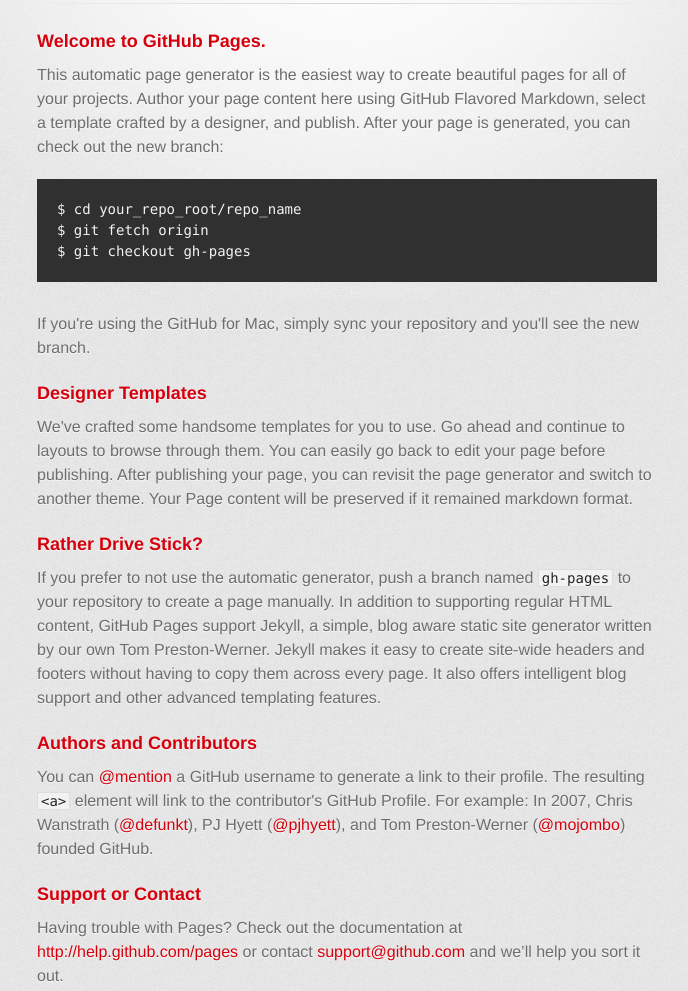
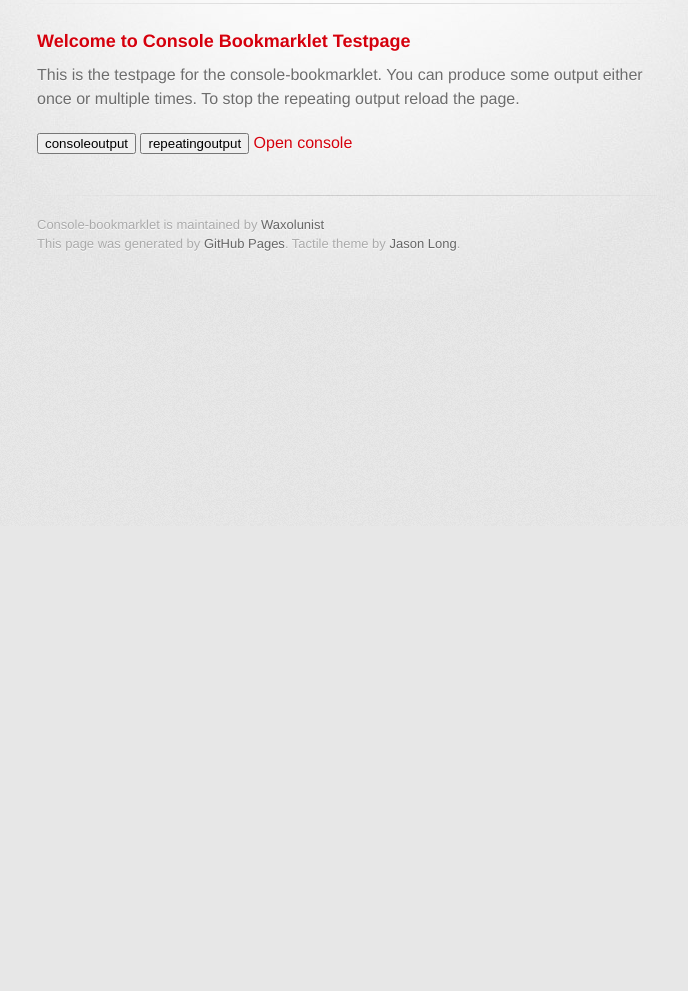
Before and after one commit to Waxolunist/console-bookmarklet, a plain HTML site: page index.html in a window 1280 px wide. Shown: the part 274-1265 px from the top of the page, without its empty margins (293-981 px from the left). After the commit the page ends 800 px from the top, so only its background shows below. Drawn offline with Linux system fonts and the light colour scheme; a web font is replaced by a local one.

Commit message:
Updated ghpages

```diff
--- a/index.html
+++ b/index.html
@@ -11,6 +11,21 @@
     <script src="//html5shiv.googlecode.com/svn/trunk/html5.js"></script>
     <![endif]-->
     <title>Console-bookmarklet by Waxolunist</title>
+    <script>
+      function sampleoutput () {
+        console.error(new Date());
+        console.warn(new Date());
+        console.info(new Date());
+        console.debug(new Date());
+        console.log(new Date());
+      }
+
+      function repeatingLog () {
+        setInterval(function () {
+          sampleoutput();
+        }, 1000);
+      }
+    </script>
   </head>
 
   <body>
@@ -31,34 +46,16 @@
         <hr>
 
         <section id="main_content">
-          <h3>Welcome to GitHub Pages.</h3>
+          <h3>Welcome to Console Bookmarklet Testpage</h3>
 
-<p>This automatic page generator is the easiest way to create beautiful pages for all of your projects. Author your page content here using GitHub Flavored Markdown, select a template crafted by a designer, and publish. After your page is generated, you can check out the new branch:</p>
+<p>This is the testpage for the console-bookmarklet. You can produce some output either once or multiple times. To stop the repeating output reload the page.</p>
 
-<pre><code>$ cd your_repo_root/repo_name
-$ git fetch origin
-$ git checkout gh-pages
-</code></pre>
-
-<p>If you're using the GitHub for Mac, simply sync your repository and you'll see the new branch.</p>
-
-<h3>Designer Templates</h3>
-
-<p>We've crafted some handsome templates for you to use. Go ahead and continue to layouts to browse through them. You can easily go back to edit your page before publishing. After publishing your page, you can revisit the page generator and switch to another theme. Your Page content will be preserved if it remained markdown format.</p>
-
-<h3>Rather Drive Stick?</h3>
-
-<p>If you prefer to not use the automatic generator, push a branch named <code>gh-pages</code> to your repository to create a page manually. In addition to supporting regular HTML content, GitHub Pages support Jekyll, a simple, blog aware static site generator written by our own Tom Preston-Werner. Jekyll makes it easy to create site-wide headers and footers without having to copy them across every page. It also offers intelligent blog support and other advanced templating features.</p>
-
-<h3>Authors and Contributors</h3>
-
-<p>You can <a href="https://github.com/blog/821" class="user-mention">@mention</a> a GitHub username to generate a link to their profile. The resulting <code>&lt;a&gt;</code> element will link to the contributor's GitHub Profile. For example: In 2007, Chris Wanstrath (<a href="https://github.com/defunkt" class="user-mention">@defunkt</a>), PJ Hyett (<a href="https://github.com/pjhyett" class="user-mention">@pjhyett</a>), and Tom Preston-Werner (<a href="https://github.com/mojombo" class="user-mention">@mojombo</a>) founded GitHub.</p>
-
-<h3>Support or Contact</h3>
-
-<p>Having trouble with Pages? Check out the documentation at <a href="http://help.github.com/pages">http://help.github.com/pages</a> or contact <a href="mailto:support@github.com">support@github.com</a> and we’ll help you sort it out.</p>
         </section>
-
+        <section>
+        <input type="button" name="consoleoutput" value="consoleoutput" onclick="sampleoutput()">
+        <input type="button" name="repeatingoutput" value="repeatingoutput" onclick="repeatingLog()">
+        <a href="javascript:var s=document.createElement('script');s.type='text/javascript',s.src='console.js',document.getElementsByTagName('head')[0].appendChild(s);">Open console</a>
+        </section>
         <footer>
           Console-bookmarklet is maintained by <a href="https://github.com/Waxolunist">Waxolunist</a><br>
           This page was generated by <a href="http://pages.github.com">GitHub Pages</a>. Tactile theme by <a href="http://twitter.com/jasonlong">Jason Long</a>.
```
